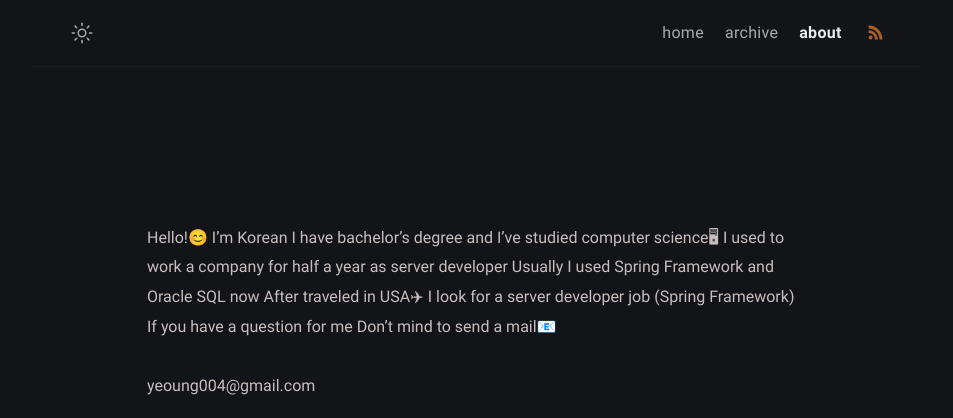
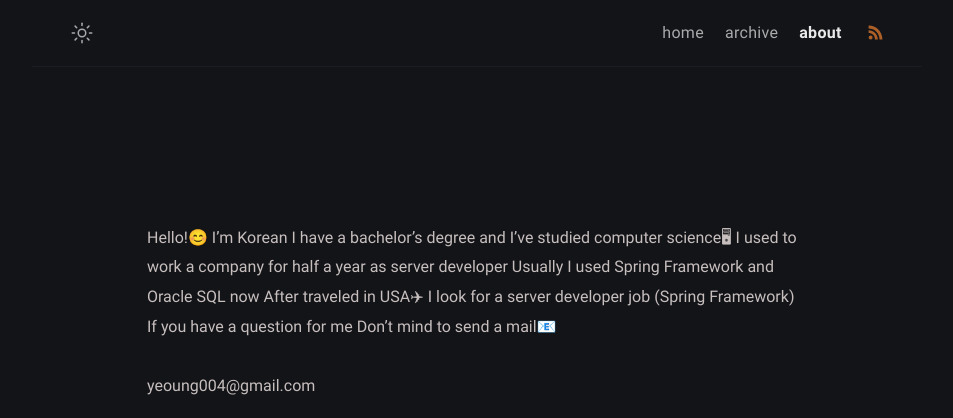
Before and after one commit to yeoung004/yeoung004.github.io, a Jekyll site: the page built from about.md, in a window 1280 px wide. Shown: the top 418 px of the page, without its empty margins (163-1116 px from the left). Built offline with Jekyll 4.4.1, drawn with Linux system fonts in a browser that asks for light colours.

```diff
--- a/about.md
+++ b/about.md
@@ -10,7 +10,7 @@ now After traveled in USA✈ I look for a server developer job (Spring Framework
 comments: false
 ---
 
-Hello!😊 I'm Korean I have bachelor's degree and I've studied computer science🖥
+Hello!😊 I'm Korean I have a bachelor's degree and I've studied computer science🖥
 I used to work a company for half a year as server developer
 Usually I used Spring Framework and Oracle SQL
 now After traveled in USA✈ I look for a server developer job (Spring Framework)
```
